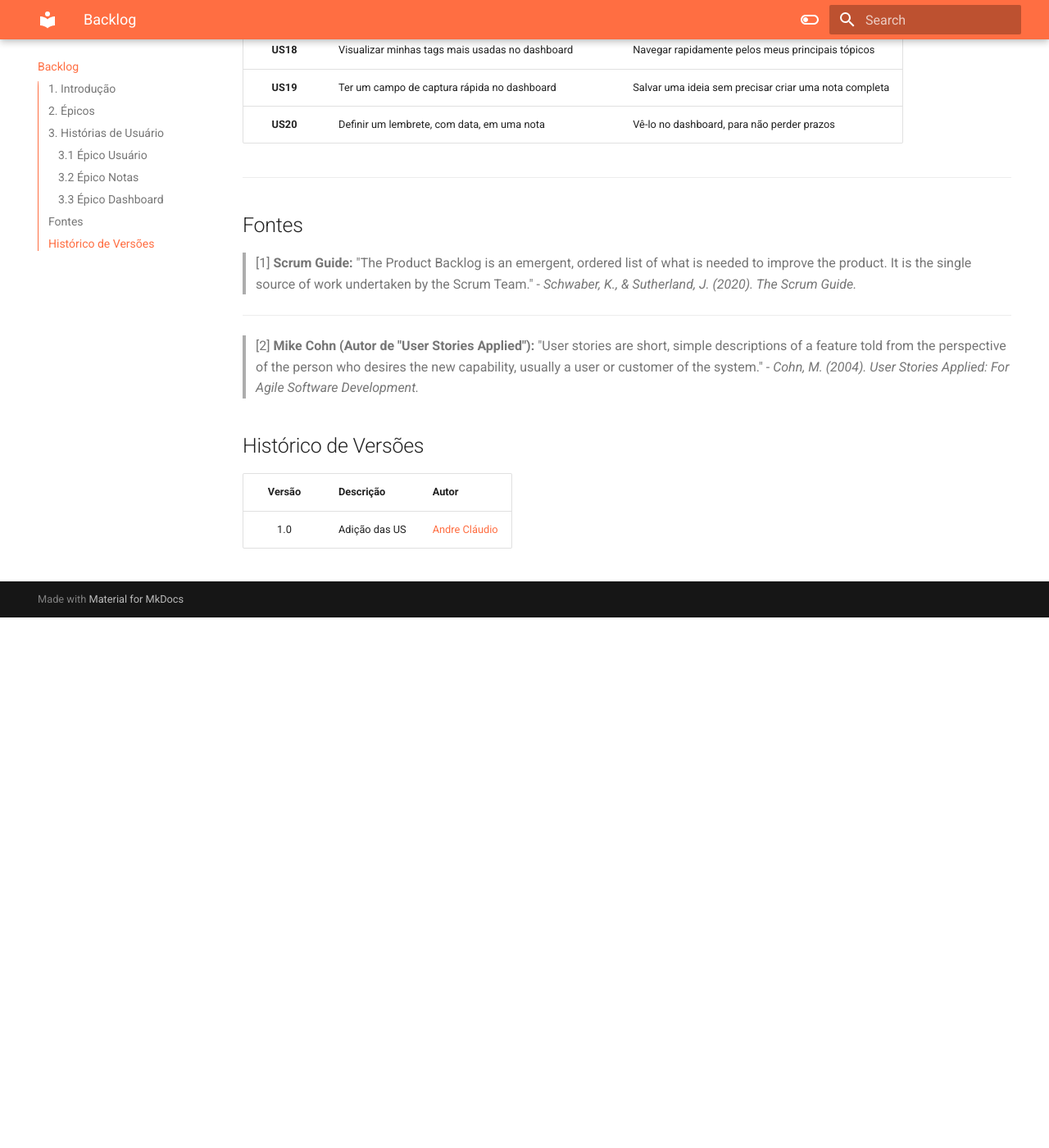
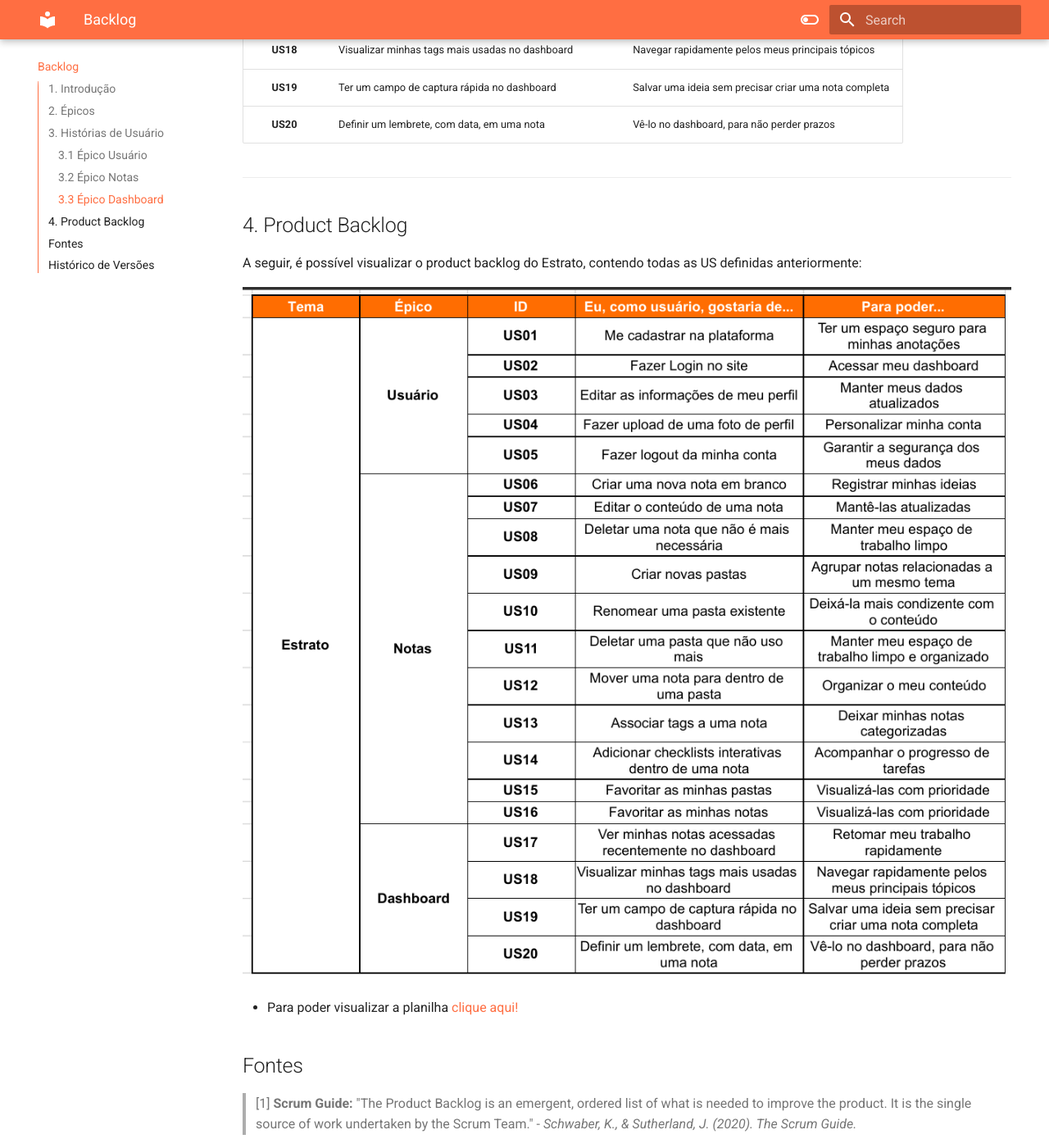
Before and after one commit to estrato-notes/estrato-docs, an MkDocs documentation site: the page built from docs/backlog.md, in a window 1280 px wide and 1400 px high, scrolled down 2115 px. Shown: the whole window at 82% size. Built offline with MkDocs 1.6.1 and Material for MkDocs 9.7.7, drawn with Linux system fonts in a browser that asks for light colours; before the commit the page ends 2868 px from its top, so only the background shows below that; some of the changed text lies outside the part shown.

Commit message:
docs: add complete product backlog

```diff
--- a/docs/backlog.md
+++ b/docs/backlog.md
@@ -63,6 +63,14 @@
 
 ---
 
+## 4. Product Backlog
+
+A seguir, é possível visualizar o product backlog do Estrato, contendo todas as US definidas anteriormente:
+
+![print do product backlog](assets/backlog.png)
+
+- Para poder visualizar a planilha [clique aqui!](https://docs.google.com/spreadsheets/d/1fDKRcdXv5BMut88IXpOzje3FCZU1iQTfythdHdo6GFI/edit?usp=sharing)
+
 ## Fontes
 
 > [1] **Scrum Guide:** "The Product Backlog is an emergent, ordered list of what is needed to improve the product. It is the single source of work undertaken by the Scrum Team." - *Schwaber, K., & Sutherland, J. (2020). The Scrum Guide.*
@@ -76,3 +84,4 @@
 | Versão | Descrição     | Autor                                            |
 | :----: | ------------- | ------------------------------------------------ |
 | 1.0    | Adição das US | [Andre Cláudio](https://github.com/andre-maia51) |
+| 1.1    | Adição do Product Backlog completo | [Andre Cláudio](https://github.com/andre-maia51) |
```
Also changed, not shown: docs/assets/backlog.png (added).
